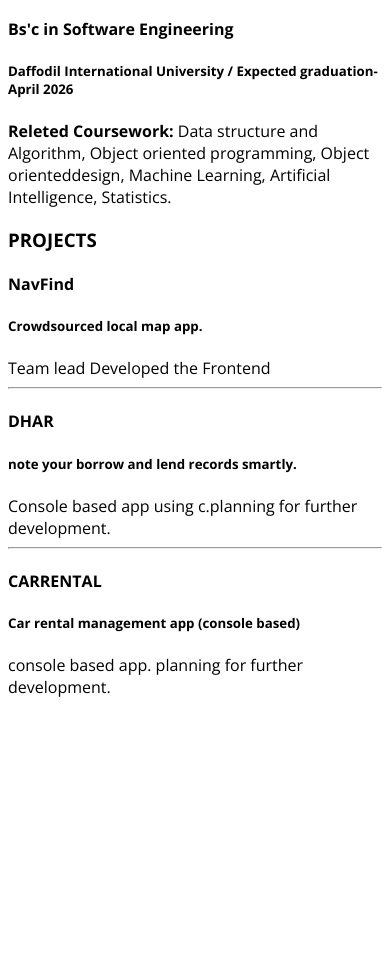
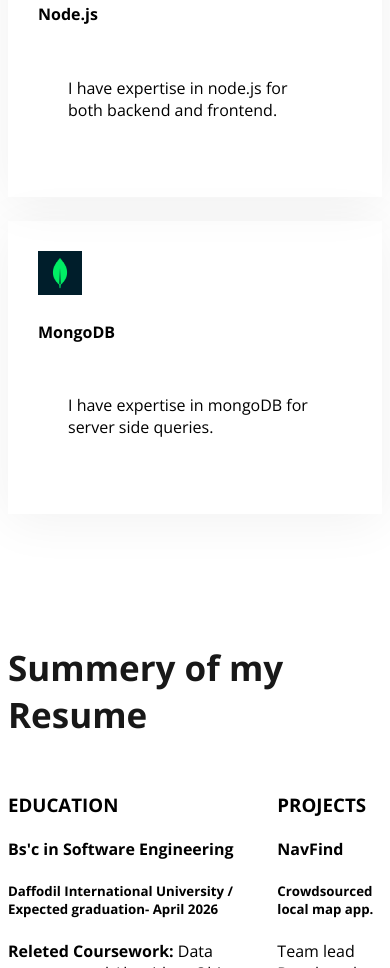
Before and after one commit to abdlnoman/Responsive-Portfolio, a plain HTML site: page index.html in a window 390 px wide. Shown: the part 2920-3888 px from the top of the page. Before the commit the page ends 3748 px from the top, so only its background shows below. Drawn offline with nearby package versions, Linux system fonts and the light colour scheme.

Commit message:
fixed resume section flex not showing issue and made skill-container resposive

```diff
--- a/index.html
+++ b/index.html
@@ -90,19 +90,23 @@
 
 
         </section>
+        <!-- resume summery -->
         <section class="resume">
             <h3 class="section-title">Summery of my Resume</h3>
-            <!-- issue-display flex not working -->
             <div class="resume-container">
+                <!-- EDUCATION -->
                 <div class="resume-coloumn">
                     <h3 class="rc-title">EDUCATION</h3>
                     <div class="Projects">
                         <h4 class="Projects-title">Bs'c in Software Engineering</h4>
                         <h5 class="projects-sub-title">Daffodil International University / Expected graduation- April 2026</h5>
                         <div class="projects-description"><b>Releted Coursework:</b>
-                            Data structure and Algorithm, Object oriented programming, Object orienteddesign, Machine Learning, Artificial Intelligence, Statistics.</div>
+                            Data structure and Algorithm, Object oriented programming, Object oriented design, Machine Learning, Artificial Intelligence, Statistics.</div>
                     </div>
+                </div>
 
+
+                <!-- PROJECTS -->
                 <div class="resume-coloumn">
                     <h3 class="rc-title">PROJECTS</h3>
                     <div class="Projects">
--- a/styles/portfolio.css
+++ b/styles/portfolio.css
@@ -154,3 +154,15 @@ nav ul{
     .resume-container{
        display: flex;
     }
+
+
+    /* responsive */
+    .hide{
+      display: none;
+    }
+
+    @media screen and (max-width: 576px){
+      .skill-container{
+        flex-direction: column;
+      }
+    }
```
